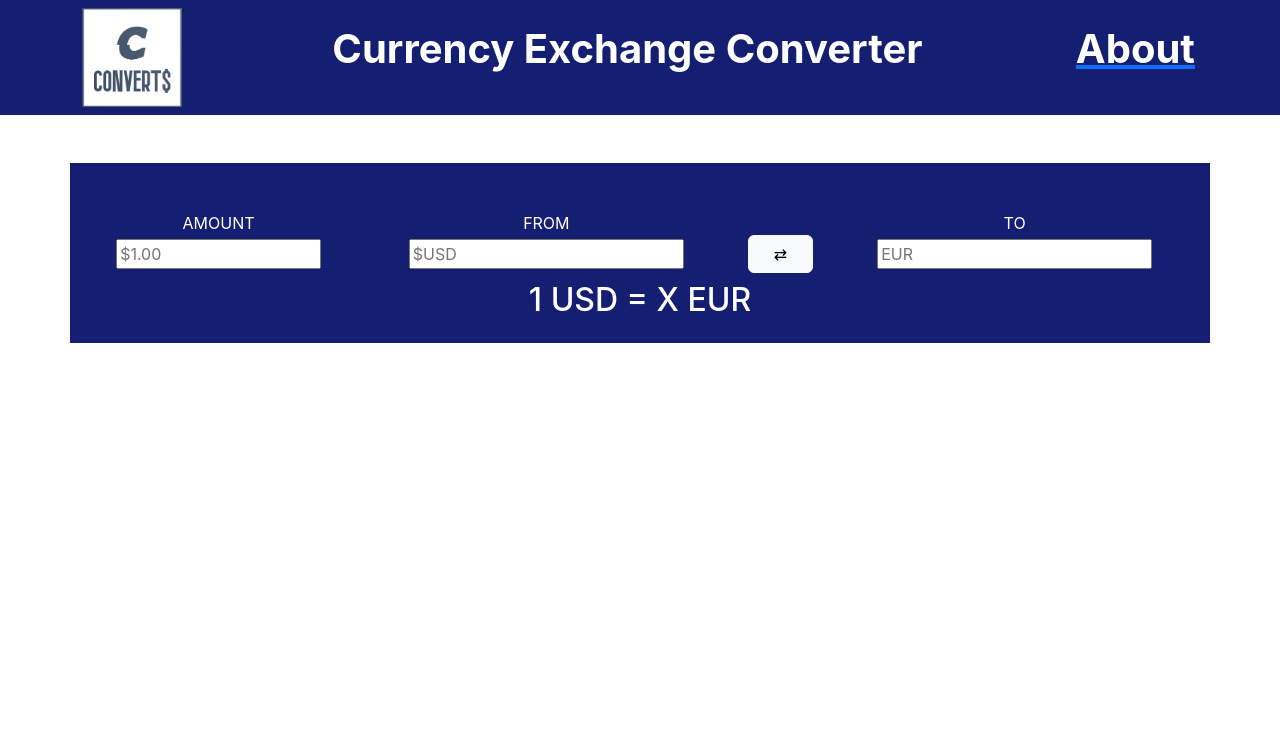
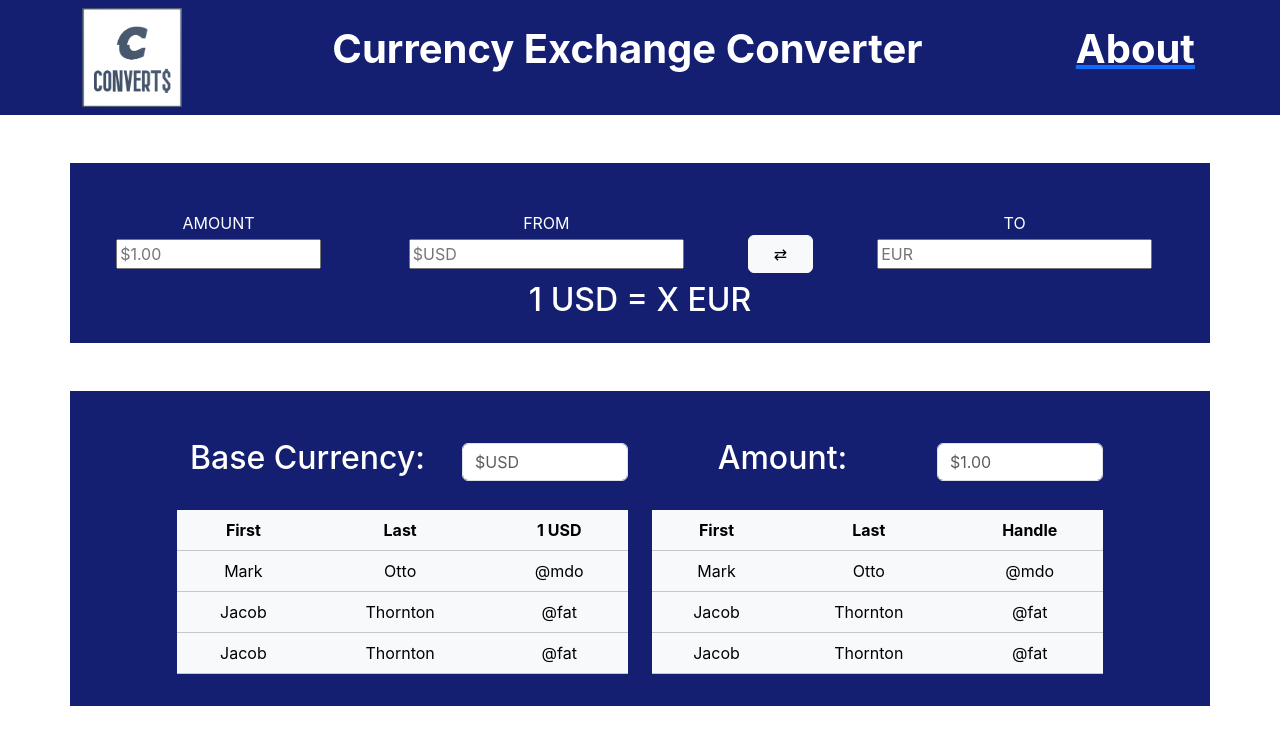
Before and after one commit to NRDJ/currency-converter.github.io, a React (Create React App) app in the folder app/: page / in a window 1280 px wide. Shown: the top 744 px of the page. Built offline with nearby package versions, Linux system fonts and the light colour scheme.

Commit message:
feature: add table converter(only the interface)

```diff
--- a/app/src/App.css
+++ b/app/src/App.css
@@ -56,3 +56,7 @@ nav p {
 #main-converter {
   background-color: rgb(21, 31, 114);
 }
+
+#main-table {
+  background-color: rgb(21, 31, 114);
+}
--- a/app/src/App.js
+++ b/app/src/App.js
@@ -13,7 +13,7 @@ const Navbar = () => {
   );
 }
 
-const Main = () => {
+const Converter = () => {
   return (
     <div class="container mt-5 mb-5 pb-3 pt-5" id="main-converter">
       <div class="row justify-content-center align-items-center text-center g-2">
@@ -35,6 +35,124 @@ const Main = () => {
   );
 }
 
+const Table = () => {
+  return (
+    // <div class="container mt-5 mb-5 pb-3 pt-5" id="main-table">
+    //   <div class="row justify-content-center align-items-center g-2">
+    //     <div class="col text-center">
+    //       <h2>Base Currency:</h2>
+    //     </div>
+    //     <div class="col text-center">
+    //       <input class="" placeholder="$USD" type="text" id="fname" name="fname"></input>
+    //     </div>
+    //     <div class="col text-center">
+    //       <h2>Amount:</h2>
+    //     </div>
+    //     <div class="col text-center">
+    //       <input class="" placeholder="$1.00" type="text" id="fname" name="fname"></input>
+    //     </div>
+    //   </div>
+    // </div>
+    // <div class="container mt-5 mb-5 pb-3 pt-5" id="main-table" style="display: flex; flex-direction: row; align-items: center;">
+    //   <h2 style="margin-right: 10px;">Base Currency:</h2>
+    //   <input class="" placeholder="$USD" type="text" id="base-currency" name="base-currency"></input>
+    //   <h2 style="margin-left: 20px; margin-right: 10px;">Amount:</h2>
+    //   <input class="" placeholder="$1.00" type="text" id="amount" name="amount"></input>
+    // </div>
+    <div class="container align-items-center mt-5 mb-5 pb-3 pt-5" id="main-table">
+      <div class="row align-items-center text-center">
+        <div class="col-1">
+        </div>
+        <div class="col-3">
+          <h2 class="mr-2">Base Currency:</h2>
+        </div>
+        <div class="col-2">
+          <input class="form-control" placeholder="$USD" type="text" id="base-currency" name="base-currency"></input>
+        </div>
+        <div class="col-3">
+          <h2 class="ml-4 mr-2">Amount:</h2>
+        </div>
+        <div class="col-2">
+          <input class="form-control" placeholder="$1.00" type="text" id="amount" name="amount"></input>
+        </div>
+        <div class="col-1">
+        </div>
+      </div>
+      <div class="row align-items-center text-center mt-4">
+        <div class="col-1">
+        </div>
+        <div class="col-5">
+          <table class="table table-light">
+            <thead>
+              <tr>
+                <th scope="col">First</th>
+                <th scope="col">Last</th>
+                <th scope="col">1 USD</th>
+              </tr>
+            </thead>
+            <tbody>
+              <tr>
+                <td>Mark</td>
+                <td>Otto</td>
+                <td>@mdo</td>
+              </tr>
+              <tr>
+                <td>Jacob</td>
+                <td>Thornton</td>
+                <td>@fat</td>
+              </tr>
+              <tr>
+                <td>Jacob</td>
+                <td>Thornton</td>
+                <td>@fat</td>
+              </tr>
+            </tbody>
+          </table>
+        </div>
+        <div class="col-5">
+          <table class="table table-light">
+            <thead>
+              <tr>
+                <th scope="col">First</th>
+                <th scope="col">Last</th>
+                <th scope="col">Handle</th>
+              </tr>
+            </thead>
+            <tbody>
+              <tr>
+                <td>Mark</td>
+                <td>Otto</td>
+                <td>@mdo</td>
+              </tr>
+              <tr>
+                <td>Jacob</td>
+                <td>Thornton</td>
+                <td>@fat</td>
+              </tr>
+              <tr>
+                <td>Jacob</td>
+                <td>Thornton</td>
+                <td>@fat</td>
+              </tr>
+            </tbody>
+          </table>
+        </div>
+        <div class="col-1">
+        </div>
+      </div>
+    </div>
+  );
+}
+
+const Main = () => {
+  return (
+    <div>
+      <Converter />
+      <Table />
+    </div>
+  );
+}
+
 function App() {
   return (
     <div>
```
